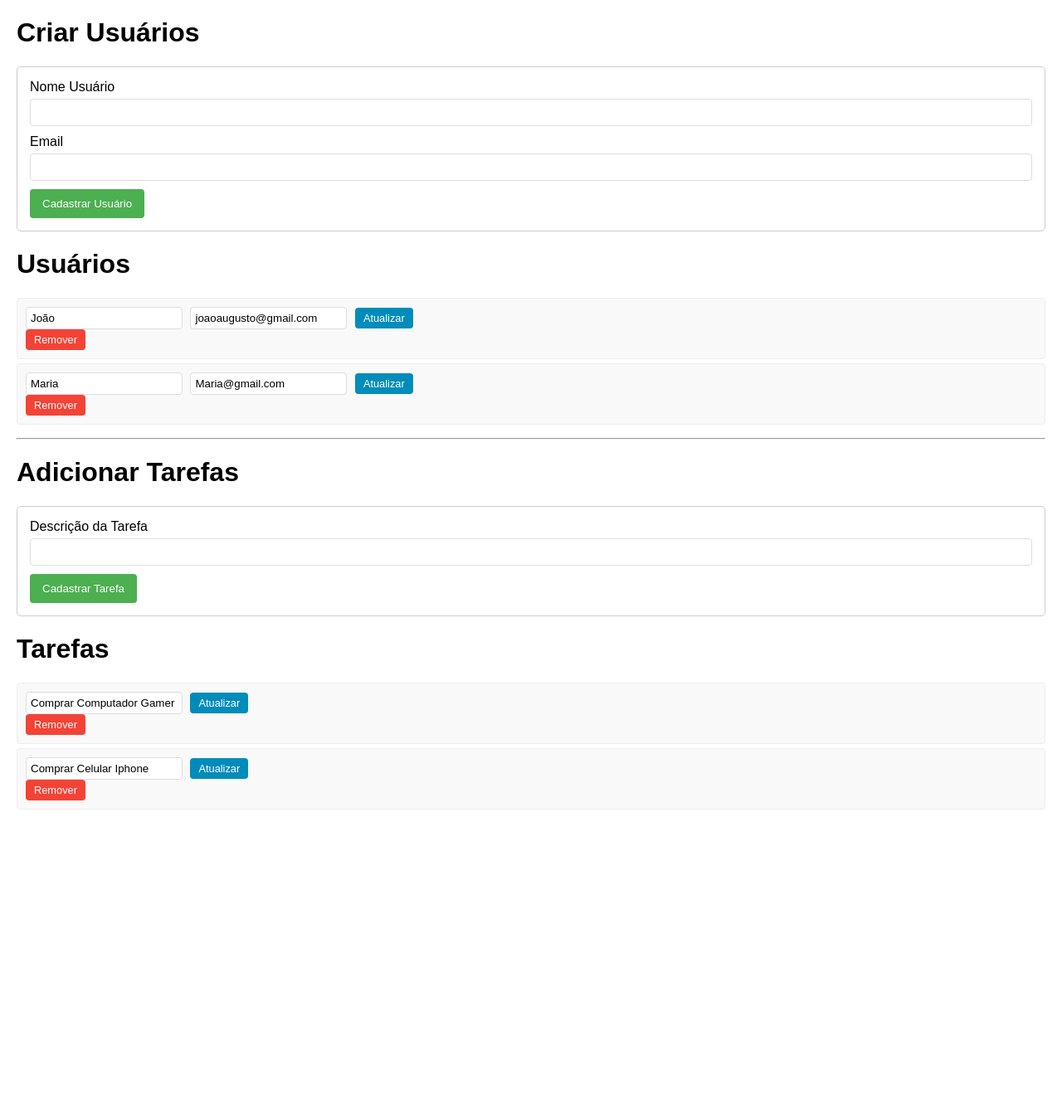
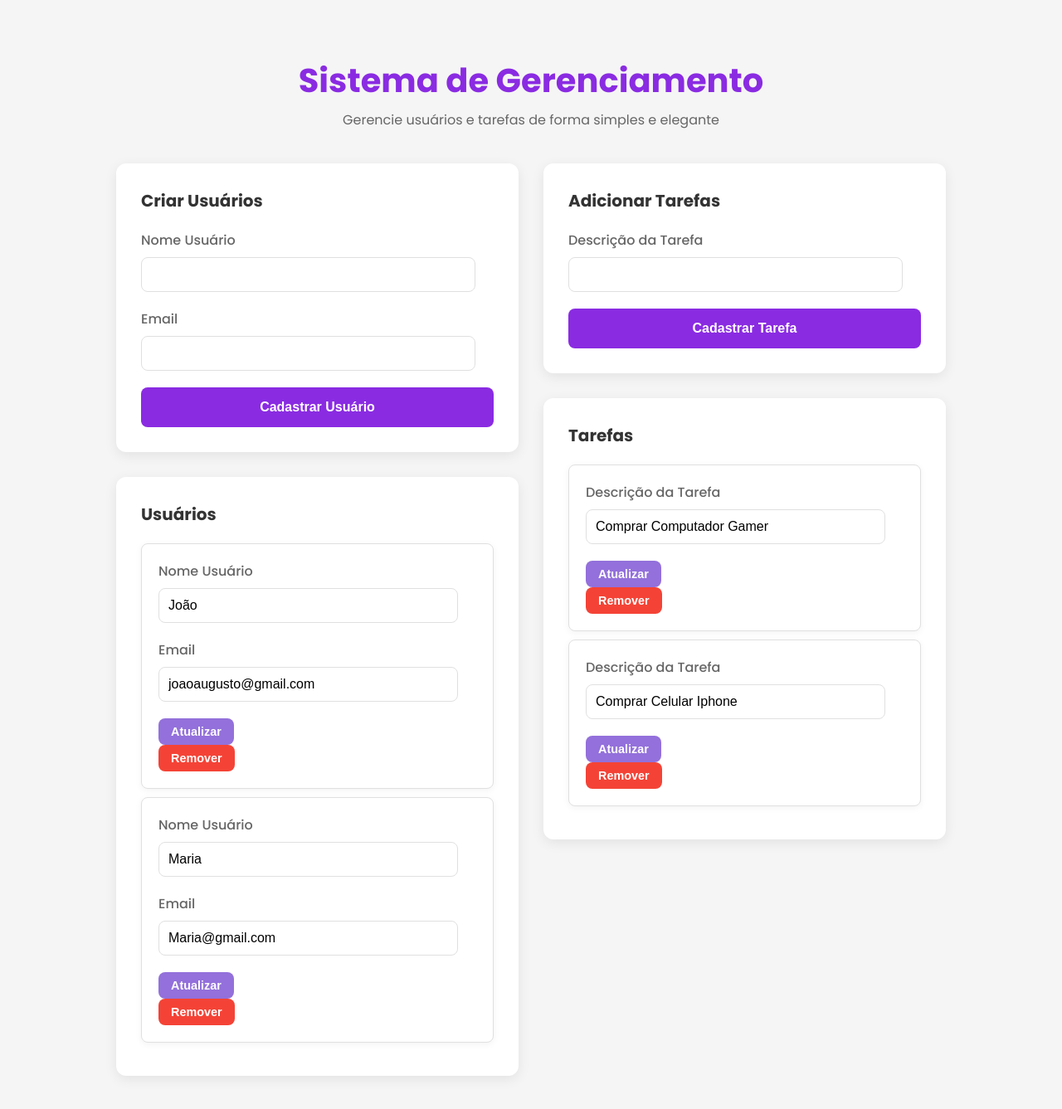
Before and after one commit to RodrigoLudke/ImplementacaodeSoftwareFaculdade, a Flask app: page /hello/ in a window 1280 px wide. Shown: the whole page at 83% size. Before the commit the page ends 976 px from the top, so only its background shows below. Run offline with Flask 3, Linux system fonts and the light colour scheme.

Commit message:
Design Index.html - Aplicação Flask Modular

```diff
--- a/app/templates/index.html
+++ b/app/templates/index.html
@@ -1,141 +1,295 @@
 <!DOCTYPE html>
-<html lang="en">
+<html lang="pt-br">
 <head>
     <meta charset="UTF-8">
     <meta name="viewport" content="width=device-width, initial-scale=1.0">
-    <title>Gerenciamento de Usuários</title>
+    <title>Sistema de Gerenciamento</title>
+    <link rel="preconnect" href="https://fonts.googleapis.com">
+    <link rel="preconnect" href="https://fonts.gstatic.com" crossorigin>
+    <link href="https://fonts.googleapis.com/css2?family=Poppins:wght@400;500;600;700&display=swap" rel="stylesheet">
     <style>
-        body { font-family: Arial, sans-serif; margin: 20px; }
-        form { margin-bottom: 20px; padding: 15px; border: 1px solid #ccc; border-radius: 5px; }
-        label { display: block; margin-bottom: 5px; }
+        :root {
+            --primary-purple: #8A2BE2;
+            --light-purple: #9370DB;
+            --remove-color: #f44336;
+            --dark-text: #333;
+            --light-text: #666;
+            --background-body: #f5f5f5;
+            --background-card: #fff;
+            --border-color: #e0e0e0;
+        }
 
-        /* Estilo para os campos de criação */
-        .create-form input[type="text"], .create-form input[type="email"] {
+        body {
+            font-family: 'Poppins', sans-serif;
+            background-color: var(--background-body);
+            margin: 0;
+            padding: 40px 20px;
+            color: var(--dark-text);
+            display: flex;
+            flex-direction: column;
+            align-items: center;
+        }
+
+        .header {
+            text-align: center;
+            margin-bottom: 40px;
+        }
+
+        .header h1 {
+            font-size: 2.5rem;
+            color: var(--primary-purple);
+            margin-bottom: 5px;
+        }
+
+        .header p {
+            font-size: 1rem;
+            color: var(--light-text);
+            margin: 0;
+        }
+
+        .main-container {
+            display: flex;
+            gap: 30px;
+            max-width: 1000px;
             width: 100%;
-            padding: 8px;
-            margin-bottom: 10px;
-            border: 1px solid #ddd;
-            border-radius: 4px;
+            flex-wrap: wrap;
+            justify-content: center;
+        }
+
+        .column {
+            flex: 1;
+            min-width: 350px;
+            display: flex;
+            flex-direction: column;
+            gap: 30px;
+        }
+
+        .card {
+            background-color: var(--background-card);
+            border-radius: 12px;
+            padding: 30px;
+            box-shadow: 0 4px 15px rgba(0, 0, 0, 0.08);
+            display: flex;
+            flex-direction: column;
+        }
+
+        .card-title {
+            display: flex;
+            align-items: center;
+            gap: 10px;
+            margin-bottom: 20px;
+        }
+
+        .card-title h2 {
+            font-size: 1.25rem;
+            color: var(--dark-text);
+            margin: 0;
+        }
+
+        .input-group {
+            margin-bottom: 20px;
+        }
+
+        .input-group label {
+            display: block;
+            margin-bottom: 8px;
+            color: var(--light-text);
+            font-weight: 500;
+        }
+
+        .input-group input {
+            width: calc(100% - 22px);
+            padding: 11px;
+            border: 1px solid var(--border-color);
+            border-radius: 8px;
+            font-size: 1rem;
             box-sizing: border-box;
+            transition: border-color 0.3s;
+        }
+
+        .input-group input:focus {
+            outline: none;
+            border-color: var(--primary-purple);
+            box-shadow: 0 0 5px rgba(138, 43, 226, 0.4);
         }
 
         button[type="submit"] {
-            background-color: #4CAF50;
-            color: white;
-            padding: 10px 15px;
+            width: 100%;
+            padding: 15px;
             border: none;
-            border-radius: 4px;
+            border-radius: 8px;
+            background-color: var(--primary-purple);
+            color: #fff;
+            font-size: 1rem;
+            font-weight: 600;
             cursor: pointer;
+            display: flex;
+            align-items: center;
+            justify-content: center;
+            gap: 10px;
+            transition: background-color 0.3s, transform 0.2s;
         }
 
-        button[type="submit"]:hover { background-color: #45a049; }
-
-        ul { list-style-type: none; padding: 0; }
-
-        /* Estilo para cada item da lista de usuários */
-        li {
-            background-color: #f9f9f9;
-            padding: 10px;
-            margin-bottom: 5px;
-            border: 1px solid #eee;
-            border-radius: 4px;
-            display: flex;
-            justify-content: space-between;
-            align-items: center;
+        button[type="submit"]:hover {
+            background-color: var(--light-purple);
+            transform: translateY(-2px);
         }
 
-        /* Container para os formulários de edição e remoção */
-        .user-actions {
-            display: flex;
-            gap: 5px; /* Espaço entre os botões */
+        ul {
+            list-style-type: none;
+            padding: 0;
+            margin: 0;
         }
 
-        /* Estilo para os formulários dentro dos <li> */
-        li form { margin: 0; padding: 0; border: none; }
-
-        /* Estilo para os campos de edição */
-        .edit-form input[type="text"], .edit-form input[type="email"] {
-            /* Removendo a largura total para que o campo se ajuste ao conteúdo */
-            width: auto;
-            min-width: 150px; /* Um tamanho mínimo para o campo */
-            padding: 5px;
-            margin-right: 5px; /* Espaço entre os campos */
-            border: 1px solid #ddd;
-            border-radius: 4px;
-            box-sizing: border-box;
+        li {
+            background-color: var(--background-card);
+            padding: 20px;
+            margin-bottom: 10px;
+            border: 1px solid var(--border-color);
+            border-radius: 8px;
+            display: flex;
+            flex-direction: column;
+            box-shadow: 0 2px 8px rgba(0, 0, 0, 0.05);
+            transition: box-shadow 0.3s ease, transform 0.2s ease;
         }
 
-        /* Estilo para os botões de edição e remoção */
+        li:hover {
+            box-shadow: 0 4px 12px rgba(0, 0, 0, 0.1);
+            transform: translateY(-2px);
+        }
+
+        .item-actions {
+            display: flex;
+            gap: 10px;
+            margin-top: 10px;
+        }
+
+        li button[type="submit"] {
+            width: auto;
+            padding: 8px 15px;
+            font-size: 0.9em;
+        }
+
         .edit-form button[type="submit"] {
-            background-color: #008CBA;
-            padding: 5px 10px;
-            font-size: 0.8em;
+            background-color: var(--light-purple);
         }
-        .edit-form button[type="submit"]:hover { background-color: #007bb5; }
+
+        .edit-form button[type="submit"]:hover {
+            background-color: #7D51B0;
+        }
 
         .remove-form button[type="submit"] {
-            background-color: #f44336;
-            padding: 5px 10px;
-            font-size: 0.8em;
+            background-color: var(--remove-color);
         }
-        .remove-form button[type="submit"]:hover { background-color: #da190b; }
+
+        .remove-form button[type="submit"]:hover {
+            background-color: #da190b;
+        }
+
+        hr { display: none; }
+
+        @media (max-width: 768px) {
+            .main-container {
+                flex-direction: column;
+            }
+            .column {
+                min-width: unset;
+            }
+        }
     </style>
 </head>
 <body>
-    <h1>Criar Usuários</h1>
+    <div class="header">
+        <h1>Sistema de Gerenciamento</h1>
+        <p>Gerencie usuários e tarefas de forma simples e elegante</p>
+    </div>
+
+    <div class="main-container">
+        <div class="column">
+            <div class="card">
+                <div class="card-title">
+                    <h2>Criar Usuários</h2>
+                </div>
                 <form class="create-form" action="{{url_for('hello.novoUsuario')}}" method="POST">
+                    <div class="input-group">
                         <label for="nome">Nome Usuário</label>
                         <input type="text" id="nome" name="nome_usuario" required>
-        <br>
+                    </div>
+                    <div class="input-group">
                         <label for="email">Email</label>
                         <input type="email" id="email" name="email_usuario" required>
-        <br>
+                    </div>
                     <button type="submit">Cadastrar Usuário</button>
                 </form>
+            </div>
 
-    <h1>Usuários</h1>
+            <div class="card">
+                <div class="card-title">
+                    <h2>Usuários</h2>
+                </div>
                 <ul>
                     {% for usuario in usuarios %}
                         <li>
+                            <form class="edit-form" action="{{url_for('hello.editarUsuario', usuario_id=usuario.id)}}" method="POST">
+                                <div class="input-group">
+                                    <label for="nome">Nome Usuário</label>
+                                    <input type="text" name="nome_usuario" value="{{ usuario.username }}" required>
+                                </div>
+                                <div class="input-group">
+                                    <label for="email">Email</label>
+                                    <input type="email" name="email_usuario" value="{{ usuario.email }}" required>
+                                </div>
                                 <div class="item-actions">
-                    <form class="edit-form" action="{{url_for('hello.editarUsuario', usuario_id=usuario.id)}}" enctype="multipart/form-data" method="POST">
-                        <input type="text" id="nome" name="nome_usuario" value="{{ usuario.username }}" required>
-                        <input type="email" id="email" name="email_usuario" value="{{ usuario.email }}" required>
                                     <button type="submit">Atualizar</button>
+                                </div>
                             </form>
                             <form class="remove-form" action="{{url_for('hello.removerUsuario', usuario_id=usuario.id)}}" method="POST">
                                 <button type="submit">Remover</button>
                             </form>
-                </div>
                         </li>
                     {% endfor %}
                 </ul>
+            </div>
+        </div>
 
-    <hr>
-
-    <h1>Adicionar Tarefas</h1>
+        <div class="column">
+            <div class="card">
+                <div class="card-title">
+                    <h2>Adicionar Tarefas</h2>
+                </div>
                 <form class="create-form" action="{{url_for('hello.novaTarefa')}}" method="POST">
+                    <div class="input-group">
                         <label for="descricao">Descrição da Tarefa</label>
                         <input type="text" id="descricao" name="descricao_tarefa" required>
-        <br>
+                    </div>
                     <button type="submit">Cadastrar Tarefa</button>
                 </form>
+            </div>
 
-    <h1>Tarefas</h1>
+            <div class="card">
+                <div class="card-title">
+                    <h2>Tarefas</h2>
+                </div>
                 <ul>
                     {% for tarefa in tarefas %}
                         <li>
+                            <form class="edit-form" action="{{url_for('hello.editarTarefa', tarefa_id=tarefa.id)}}" method="POST">
+                                <div class="input-group">
+                                    <label for="descricao">Descrição da Tarefa</label>
+                                    <input type="text" name="descricao_tarefa" value="{{ tarefa.descricao }}" required>
+                                </div>
                                 <div class="item-actions">
-                    <form class="edit-form" action="{{url_for('hello.editarTarefa', tarefa_id=tarefa.id)}}" method="POST">
-                        <input type="text" id="descricao" name="descricao_tarefa" value="{{ tarefa.descricao }}" required>
                                     <button type="submit">Atualizar</button>
+                                </div>
                             </form>
                             <form class="remove-form" action="{{url_for('hello.removerTarefa', tarefa_id=tarefa.id)}}" method="POST">
                                 <button type="submit">Remover</button>
                             </form>
-                </div>
                         </li>
                     {% endfor %}
                 </ul>
+            </div>
+        </div>
+    </div>
 </body>
 </html>
```
Also changed, not shown: instance/test.db. Lines whose indentation alone changed are shown as unchanged.
